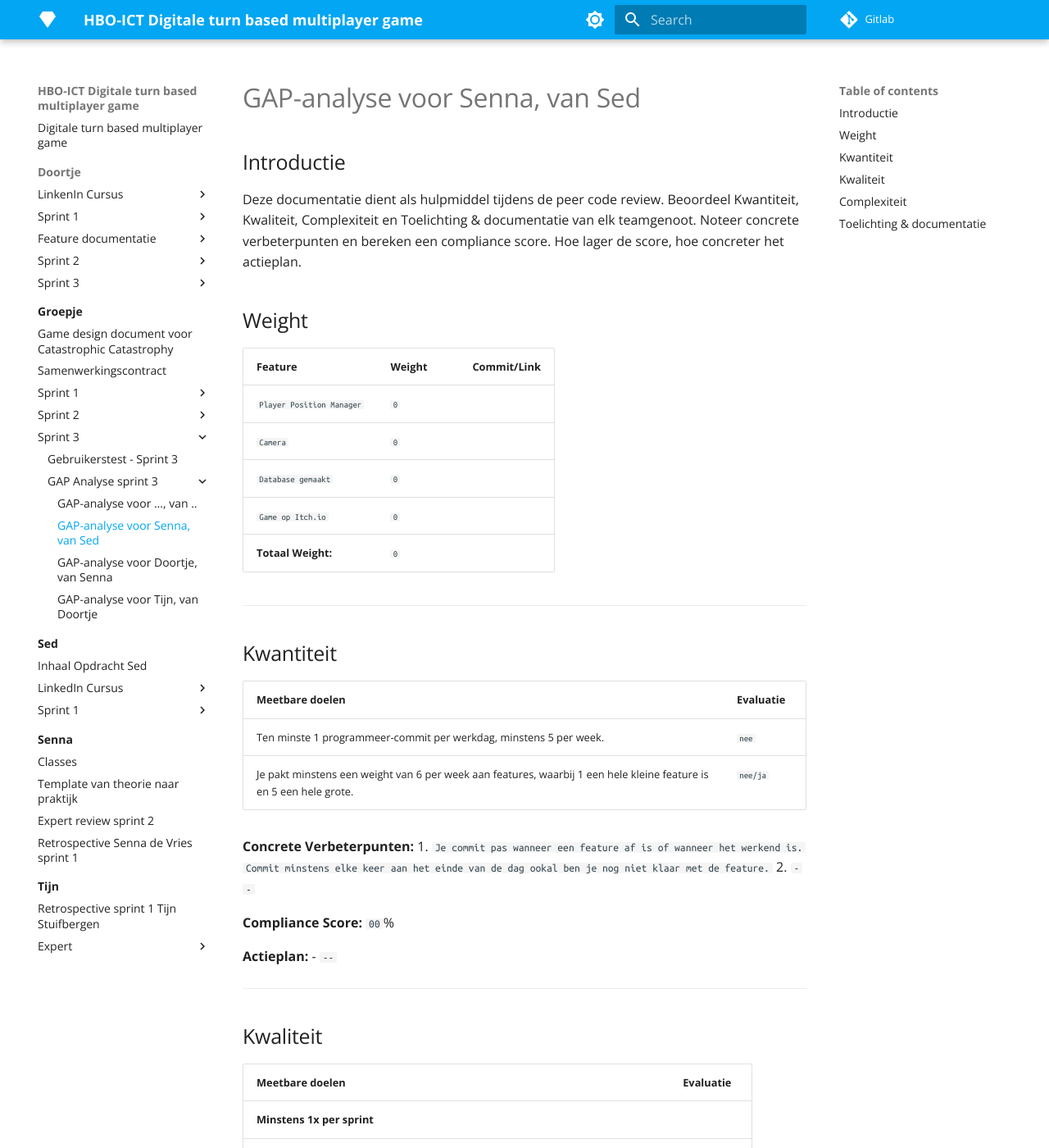
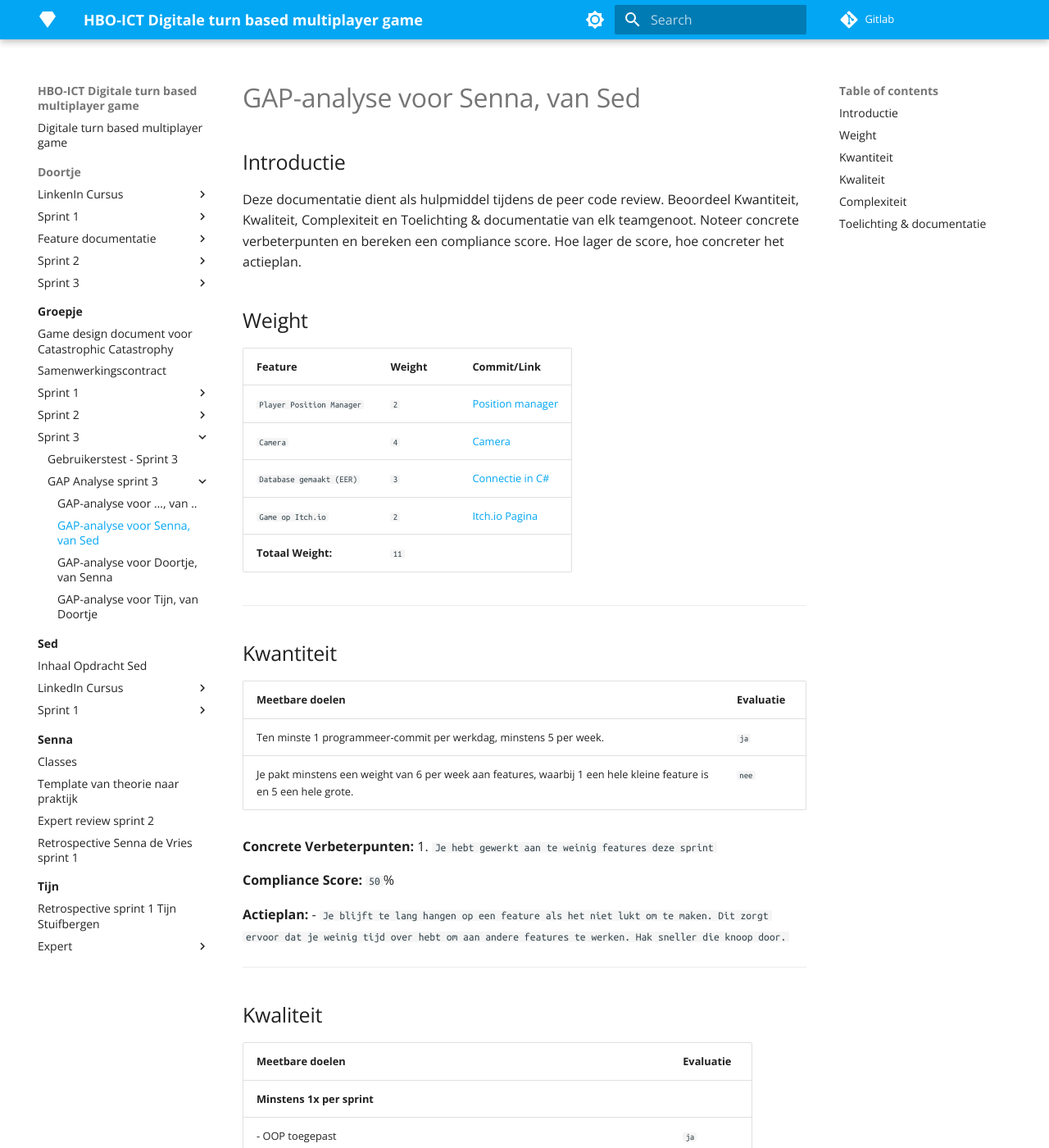
Before and after one commit to Doortje-Geuze/catastrophic-catastrophe, an MkDocs documentation site: the page built from docs/Groepje/Sprint 3/GAP Analyse sprint 3/GAP-analyse-voor-senna.md, in a window 1280 px wide and 1400 px high. Shown: the whole window at 82% size. Built offline with MkDocs 1.6.1 and Material for MkDocs 9.7.7, drawn with Linux system fonts in a browser that asks for light colours; nearby versions of some CDN libraries; library files that are not in the unit come from our copies; some of the changed text lies outside the part shown.

Commit message:
Code Review Senna Final

```diff
--- a/docs/Groepje/Sprint 3/GAP Analyse sprint 3/GAP-analyse-voor-senna.md
+++ b/docs/Groepje/Sprint 3/GAP Analyse sprint 3/GAP-analyse-voor-senna.md
@@ -8,11 +8,11 @@ Deze documentatie dient als hulpmiddel tijdens de peer code review. Beoordeel Kw
 
 | **Feature**                                    | **Weight** | **Commit/Link**                     |
 |------------------------------------------------|------------|--------------------------------------|
-| `Player Position Manager`                      | `0`    | [ ]()           |
-| `Camera`                                       | `0`    | []()            |
-| `Database gemaakt`                             | `0`    | []()            |
-| `Game op Itch.io`                              | `0`    | []()            |
-| **Totaal Weight:**                             | `0`    |                                      |
+| `Player Position Manager`                      | `2`    | [Position manager](https://gitlab.fdmci.hva.nl/propedeuse-hbo-ict/onderwijs/2023-2024/out-d-se-gd/blok-4/suuleewooyaa34/-/commit/92ccdc580c470d1dd3de7aed26338a1f0ac564bb)           |
+| `Camera`                                       | `4`    | [Camera](https://gitlab.fdmci.hva.nl/propedeuse-hbo-ict/onderwijs/2023-2024/out-d-se-gd/blok-4/suuleewooyaa34/-/commit/68de2bfa2b72f7e9c1b25f3f3227370ebf7a1a77)          |
+| `Database gemaakt (EER)`                       | `3`    | [Connectie in C#](https://gitlab.fdmci.hva.nl/propedeuse-hbo-ict/onderwijs/2023-2024/out-d-se-gd/blok-4/suuleewooyaa34/-/commit/982d2e7ca8b58f2af6932689b4fd090f91b4d75b)            |
+| `Game op Itch.io`                              | `2`    | [Itch.io Pagina]()            |
+| **Totaal Weight:**                             | `11`   |                                      |
 
 ---
 
@@ -20,17 +20,16 @@ Deze documentatie dient als hulpmiddel tijdens de peer code review. Beoordeel Kw
 
 | **Meetbare doelen**                             | **Evaluatie**                         |
 |-------------------------------------------------|--------------------------------------|
-| Ten minste 1 programmeer-commit per werkdag, minstens 5 per week. | `nee` |
-| Je pakt minstens een weight van 6 per week aan features, waarbij 1 een hele kleine feature is en 5 een hele grote. | `nee/ja` |
+| Ten minste 1 programmeer-commit per werkdag, minstens 5 per week. | `ja` |
+| Je pakt minstens een weight van 6 per week aan features, waarbij 1 een hele kleine feature is en 5 een hele grote. | `nee` |
 
 **Concrete Verbeterpunten:**
-1. `Je commit pas wanneer een feature af is of wanneer het werkend is. Commit minstens elke keer aan het einde van de dag ookal ben je nog niet klaar met de feature.`
-2. `--`
+1. `Je hebt gewerkt aan te weinig features deze sprint`
 
-**Compliance Score:** `00`%
+**Compliance Score:** `50`%
 
 **Actieplan:**
-- `--`
+- `Je blijft te lang hangen op een feature als het niet lukt om te maken. Dit zorgt ervoor dat je weinig tijd over hebt om aan andere features te werken. Hak sneller die knoop door.`
 
 ---
 
@@ -77,13 +76,12 @@ Deze documentatie dient als hulpmiddel tijdens de peer code review. Beoordeel Kw
 | Samenwerking met andere delen van het systeem  | `ja` |
 
 **Concrete Verbeterpunten:**
-1. `De vorige code review werdt je er op gewezen dat je meer onafgeronde features moet gaan committen omdat je dat nog te weinig deed. Dit heb je bijna niet verandert en is ook nu nog een probleem`
-2. `Gebruik meer datastructuren behalve Lists`
+1. `Gebruik meer datastructuren behalve Lists`
 
 **Compliance Score:** `60`%
 
 **Actieplan:**
-- `Commit je code aan het einde van de dag ookal is het nog niet af`
+- `Gebruik meer datastructuren behalve Lists`
 
 ---
 
```
